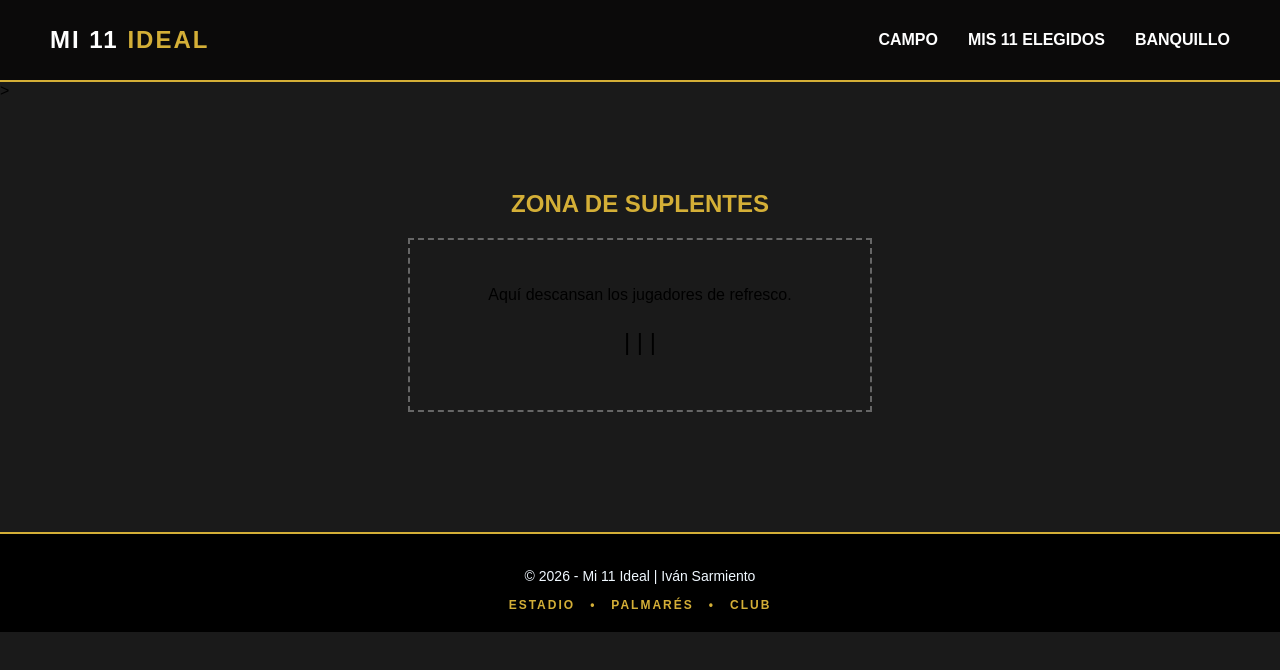
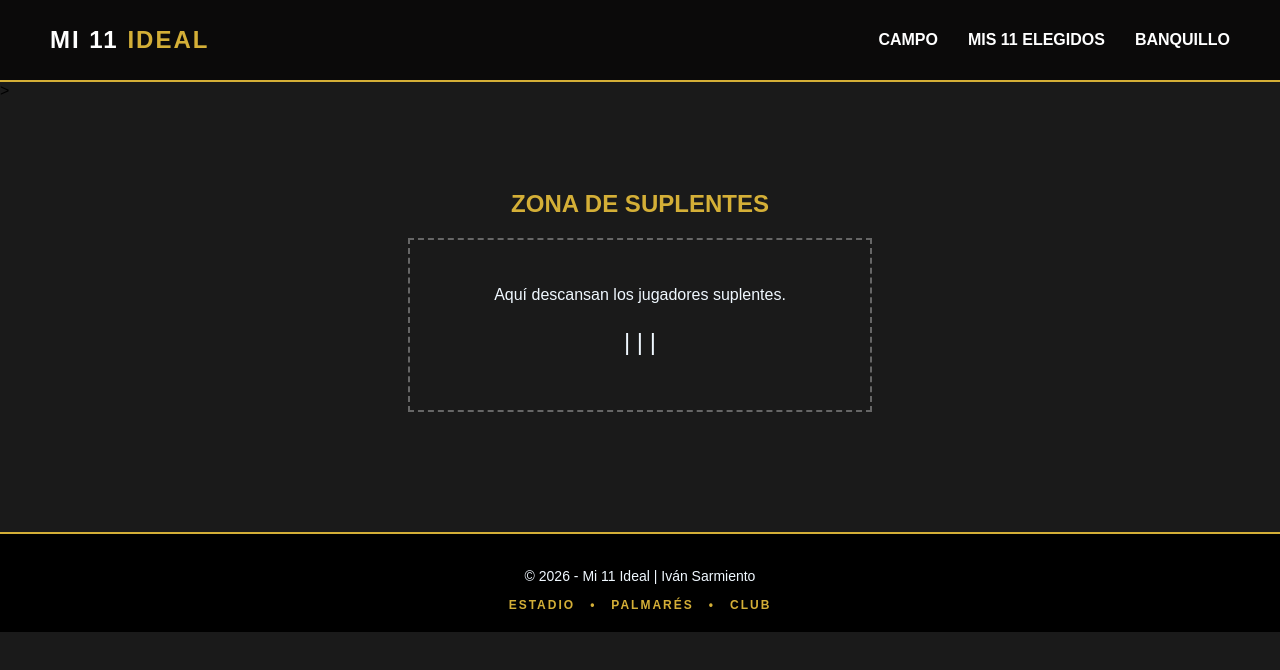
Before and after one commit to Ivan200777/PRACTICAS, a Vue app in the folder libnamic/: page /banquillo in a window 1280 px wide. Shown: the top 670 px of the page. Built offline with nearby package versions, Linux system fonts and the light colour scheme.

Commit message:
Día 3 (Final de los views)

```diff
--- a/libnamic/package.json
+++ b/libnamic/package.json
@@ -9,7 +9,8 @@
     "preview": "vite preview"
   },
   "dependencies": {
-    "vue": "^3.5.29"
+    "vue": "^3.5.29",
+    "vue-router": "^4.6.4"
   },
   "devDependencies": {
     "@vitejs/plugin-vue": "^6.0.4",
--- a/libnamic/src/App.vue
+++ b/libnamic/src/App.vue
@@ -4,13 +4,13 @@ import Footer from './components/Footer.vue'
 </script>
 
 <template>
-  <Header />>
+  <Header/>>
 
   <main>
     <router-view/>
   </main>
 
-  <Footer />
+  <Footer/>
 
 </template>
 
--- a/libnamic/src/views/BanquilloView.vue
+++ b/libnamic/src/views/BanquilloView.vue
@@ -3,8 +3,8 @@
   <div class="pagina-banquillo">
     <h2 style="color: #d4af37;">ZONA DE SUPLENTES</h2>
     <div class="zona-reservas">
-      <p>Aquí descansan los jugadores de refresco.</p>
-      <p style="font-size: 24px;">| | |
+      <p style="color:aliceblue">Aquí descansan los jugadores suplentes.</p>
+      <p style="font-size: 24px; color:aliceblue">| | |
          </p>
     </div>
   </div>
--- a/libnamic/src/views/CampoView.vue
+++ b/libnamic/src/views/CampoView.vue
@@ -2,7 +2,7 @@
 <template>
   <div style="text-align: center; padding: 50px;">
     <h2 style="color: #d4af37;">ESTADIO EL PALMAR (Sanlúcar)</h2>
-    <div style="width: 300px; height: 150px; border: 2px solid white; margin: 20px auto; display: flex; align-items: center; justify-content: center;">
+    <div style="width: 300px; height: 150px; border: 2px solid white; margin: 20px auto; display: flex; align-items: center; justify-content: center; color:aliceblue">
       <p> Césped del Estadio</p>
     </div>
   </div>
--- a/libnamic/src/views/JugadoresView.vue
+++ b/libnamic/src/views/JugadoresView.vue
@@ -1,7 +1,7 @@
 <template>
   <div style="text-align: center; padding: 50px;">
     <h2 style="color: #d4af37;">MIS 11 TITULARES</h2>
-    <ul style="list-style: none; padding: 0;">
+    <ul style="list-style: none; padding: 0; color:aliceblue">
       <li>1. Portero Zamora</li>
       <li>2. Líder de la defensa</li>
       <li>3. Delantero Pichichi</li>
```
Also changed, not shown: 1 other file (tests, documents, lock files or other folders).
